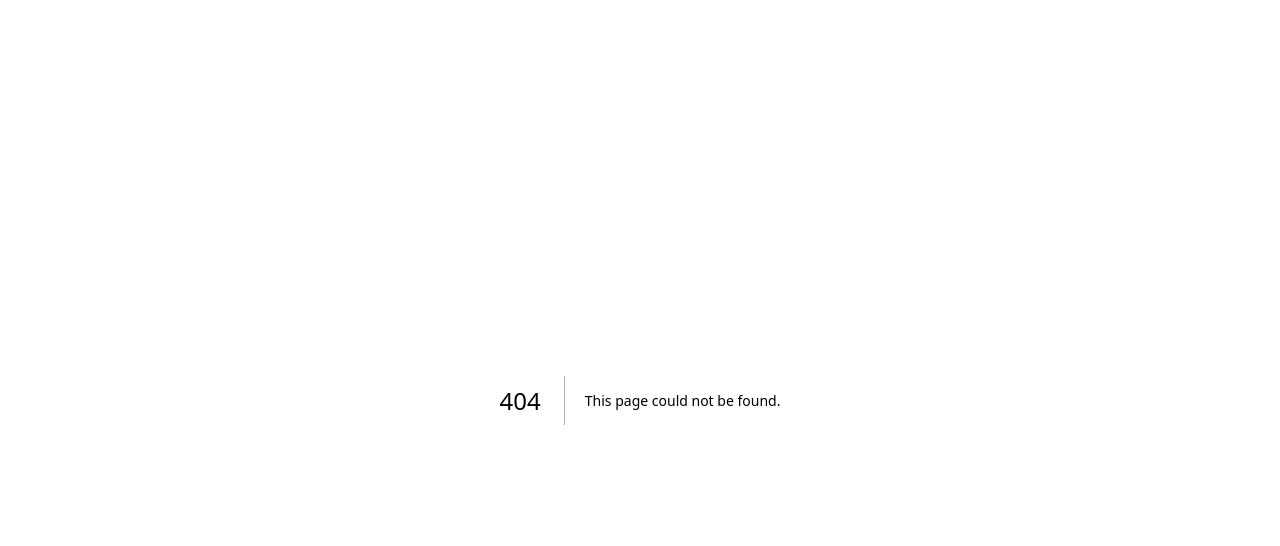
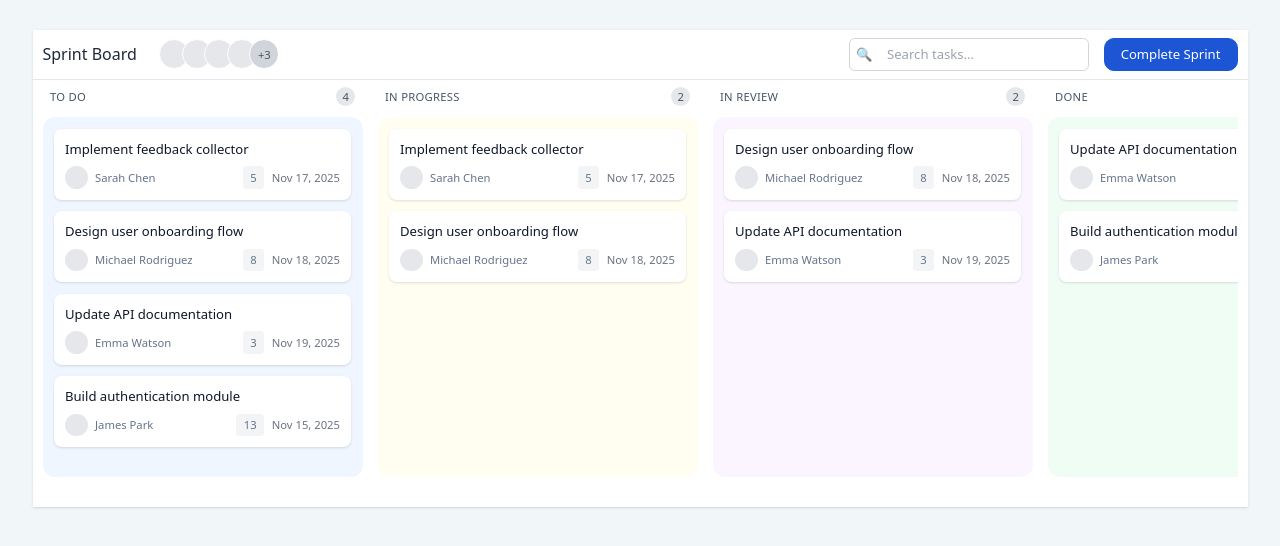
Before and after one commit to axzellinnovations/project_management_app, a Next.js app in the folder frontend/web/: page /sprint-board in a window 1280 px wide. Before the commit this address had no page. Shown: the top 546 px of the page. Built offline with nearby package versions, Linux system fonts and the light colour scheme.

Commit message:
sprint board

```diff
--- /dev/null
+++ b/frontend/web/app/(agile)/layout.tsx
@@ -0,0 +1,11 @@
+import React from "react";
+
+export default function AgileLayout({
+	children,
+}: Readonly<{ children: React.ReactNode }>) {
+	return (
+		<div className="min-h-screen bg-[#F1F6F9] p-6">
+			<div className="max-w-[1272px] mx-auto">{children}</div>
+		</div>
+	);
+}
--- /dev/null
+++ b/frontend/web/app/(agile)/sprint-board/components/Column.tsx
@@ -0,0 +1,21 @@
+"use client";
+import React from "react";
+import type { Task } from "./types";
+import TaskCard from "./TaskCard";
+
+export default function Column({ title, bg, items }: { title: string; bg?: string; items?: Task[] }) {
+  return (
+    <div className="w-[320px] flex-shrink-0">
+      <div className="flex items-center justify-between mb-3 px-2">
+        <div className="uppercase text-xs text-slate-600 tracking-wide">{title}</div>
+        <div className="w-5 h-5 bg-gray-200 rounded-full flex items-center justify-center text-xs text-slate-600">{items?.length ?? 0}</div>
+      </div>
+
+      <div className={`${bg ?? "bg-white"} px-3 py-3 rounded-[12px] min-h-[360px] flex flex-col items-stretch gap-3 transition-colors duration-150`}>
+        {(items ?? []).map((t) => (
+          <TaskCard key={t.id} task={t} />
+        ))}
+      </div>
+    </div>
+  );
+}
--- /dev/null
+++ b/frontend/web/app/(agile)/sprint-board/components/Header.tsx
@@ -0,0 +1,31 @@
+"use client";
+import React from "react";
+
+export default function Header() {
+  return (
+    <div className="sticky top-0 z-20 bg-white border-b border-gray-200 px-[10px] py-2">
+      <div className="flex items-center justify-between">
+        <div className="flex items-center gap-6">
+          <div className="text-[16px] font-normal text-slate-800">Sprint Board</div>
+          <div className="flex items-center relative w-[128px] h-8">
+            <div className="w-8 h-8 rounded-full bg-gray-200 border border-white" />
+            <div className="w-8 h-8 rounded-full bg-gray-200 border border-white -ml-2" />
+            <div className="w-8 h-8 rounded-full bg-gray-200 border border-white -ml-2" />
+            <div className="w-8 h-8 rounded-full bg-gray-200 border border-white -ml-2" />
+            <div className="w-8 h-8 rounded-full bg-gray-300 border border-white -ml-2 flex items-center justify-center text-xs text-gray-600">+3</div>
+          </div>
+        </div>
+
+        <div className="flex items-center gap-4">
+          <div className="relative">
+            <input className="w-64 h-9 rounded-md border border-gray-300 pl-10 pr-3" placeholder="Search tasks..." />
+            <div className="absolute left-2 top-2 text-gray-400">🔍</div>
+          </div>
+          <button className="w-[134px] h-[33.6px] bg-[#1D56D5] border border-[#1D56D5] rounded-[10px] text-white transition transform hover:-translate-y-0.5 hover:scale-[1.02] hover:bg-[#1648B8] focus:outline-none focus:ring-2 focus:ring-offset-1 focus:ring-[#1D56D5]">
+            Complete Sprint
+          </button>
+        </div>
+      </div>
+    </div>
+  );
+}
--- /dev/null
+++ b/frontend/web/app/(agile)/sprint-board/components/TaskCard.tsx
@@ -0,0 +1,21 @@
+"use client";
+import React from "react";
+import type { Task } from "./types";
+
+export default function TaskCard({ task }: { task: Task }) {
+  return (
+    <div className="bg-white rounded-lg shadow p-3 w-full transform transition duration-150 ease-out hover:-translate-y-1 hover:shadow-lg">
+      <div className="font-medium text-sm text-slate-900">{task.title}</div>
+      <div className="flex items-center justify-between mt-2 text-xs text-slate-500">
+        <div className="flex items-center gap-2">
+          <div className="w-6 h-6 rounded-full bg-gray-200" />
+          <div>{task.assignees?.[0]}</div>
+        </div>
+        <div className="flex items-center gap-2">
+          <div className="px-2 py-1 bg-gray-100 rounded text-xs">{task.subtasks}</div>
+          <div className="text-xs text-gray-500">{task.due}</div>
+        </div>
+      </div>
+    </div>
+  );
+}
--- /dev/null
+++ b/frontend/web/app/(agile)/sprint-board/components/types.tsx
@@ -0,0 +1,7 @@
+export type Task = {
+  id: string;
+  title: string;
+  assignees?: string[];
+  due?: string;
+  subtasks?: number;
+};
--- /dev/null
+++ b/frontend/web/app/(agile)/sprint-board/page.tsx
@@ -0,0 +1,33 @@
+"use client";
+import React from "react";
+import Header from "./components/Header";
+import Column from "./components/Column";
+import type { Task } from "./components/types";
+
+const tasks: Task[] = [
+  { id: "1", title: "Implement feedback collector", assignees: ["Sarah Chen"], due: "Nov 17, 2025", subtasks: 5 },
+  { id: "2", title: "Design user onboarding flow", assignees: ["Michael Rodriguez"], due: "Nov 18, 2025", subtasks: 8 },
+  { id: "3", title: "Update API documentation", assignees: ["Emma Watson"], due: "Nov 19, 2025", subtasks: 3 },
+  { id: "4", title: "Build authentication module", assignees: ["James Park"], due: "Nov 15, 2025", subtasks: 13 },
+];
+
+export default function SprintBoardPage() {
+  return (
+    <main className="w-full bg-[#F1F6F9] min-h-screen px-[10px] py-2">
+      <div className="mx-auto max-w-[1272px] bg-white shadow p-0 rounded-none">
+        <Header />
+
+        <div className="px-[10px] py-2">
+          <div className="overflow-x-auto">
+            <div className="flex gap-4 pb-6">
+              <Column title="To Do" bg="bg-[#EFF6FF]" items={tasks} />
+              <Column title="In Progress" bg="bg-[#FFFEF0]" items={tasks.slice(0, 2)} />
+              <Column title="In Review" bg="bg-[#FAF5FF]" items={tasks.slice(1, 3)} />
+              <Column title="Done" bg="bg-[#F0FDF4]" items={tasks.slice(2)} />
+            </div>
+          </div>
+        </div>
+      </div>
+    </main>
+  );
+}
```
Also changed, not shown: 1 other file (tests, documents, lock files or other folders).
